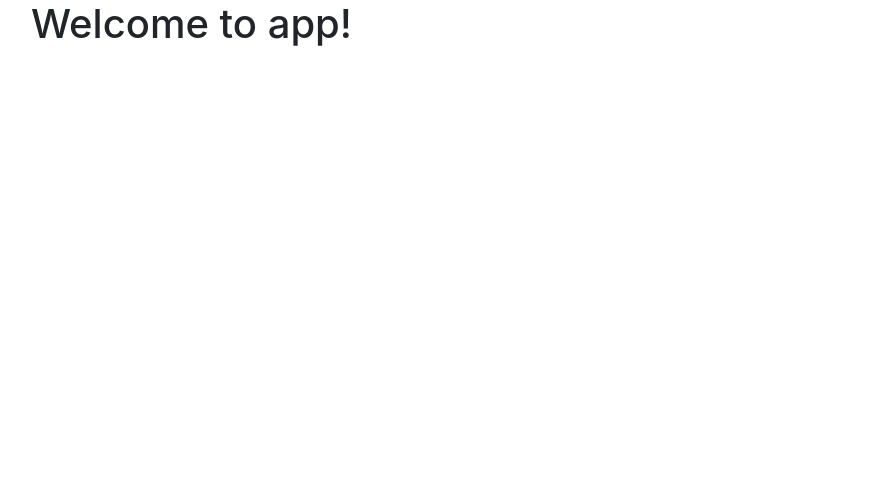
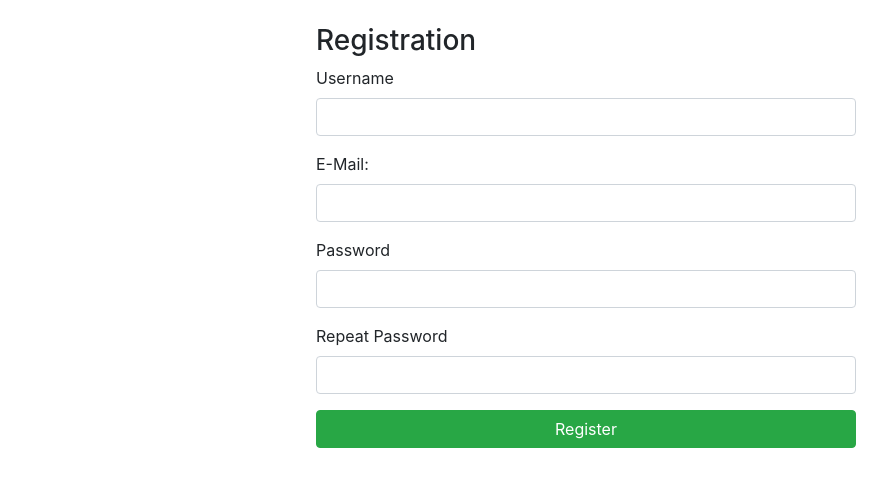
Before and after one commit to ev45ive/eduweb-angular-wzorce, an Angular app: page / in a window 1280 px wide. Shown: the top 486 px of the page, without its empty margins (54-941 px from the left). Built offline with nearby package versions, Linux system fonts and the light colour scheme.

Commit message:
6.1. Walidacja formularzy - start

```diff
--- a/src/app/app.component.html
+++ b/src/app/app.component.html
@@ -1,9 +1,7 @@
 <div class="container">
   <div class="row">
-    <div class="col">
-      <h1>
-        Welcome to {{ title }}!
-      </h1>
+    <div class="col-lg-6 my-4 mx-auto">
+      <registration></registration>
     </div>
   </div>
 </div>
--- a/src/app/app.module.ts
+++ b/src/app/app.module.ts
@@ -3,6 +3,7 @@
 
 
 import { AppComponent } from './app.component';
+import { ValidationModule } from './validation/validation.module';
 
 
 @NgModule({
@@ -10,7 +11,8 @@
     AppComponent
   ],
   imports: [
-    BrowserModule
+    BrowserModule,
+    ValidationModule
   ],
   providers: [],
   bootstrap: [AppComponent]
--- /dev/null
+++ b/src/app/validation/registration.component.ts
@@ -0,0 +1,47 @@
+import { Component, OnInit } from '@angular/core';
+import { FormBuilder } from '@angular/forms';
+
+@Component({
+  selector: 'registration',
+  template: `
+    <h3>Registration</h3>
+    <form [formGroup]="registrationForm">
+      <div class="form-group">
+        <label>Username</label>
+        <input type="text" class="form-control" formControlName="username">
+      </div>
+      <div class="form-group">
+        <label>E-Mail:</label>
+        <input type="text" class="form-control" formControlName="email">
+      </div>
+      <div class="form-group">
+        <label>Password</label>
+        <input type="text" class="form-control" formControlName="password">
+      </div>
+      <div class="form-group">
+        <label>Repeat Password</label>
+        <input type="text" class="form-control" formControlName="repeat_password">
+      </div>
+      <div class="form-group">
+        <input type="submit" class="btn btn-success btn-block" value="Register">
+      </div>
+    </form>
+  `,
+  styles: []
+})
+export class RegistrationComponent implements OnInit {
+
+  registrationForm = this.form.group({
+    username: this.form.control(''),
+    email: this.form.control(''),
+    password: this.form.control(''),
+    repeat_password: this.form.control(''),
+  })
+
+  constructor(private form:FormBuilder) { }
+
+  ngOnInit() {
+    console.log(this.registrationForm)
+  }
+
+}
```
Also changed, not shown: src/app/validation/validation.module.ts (added, +13 -0 lines).
